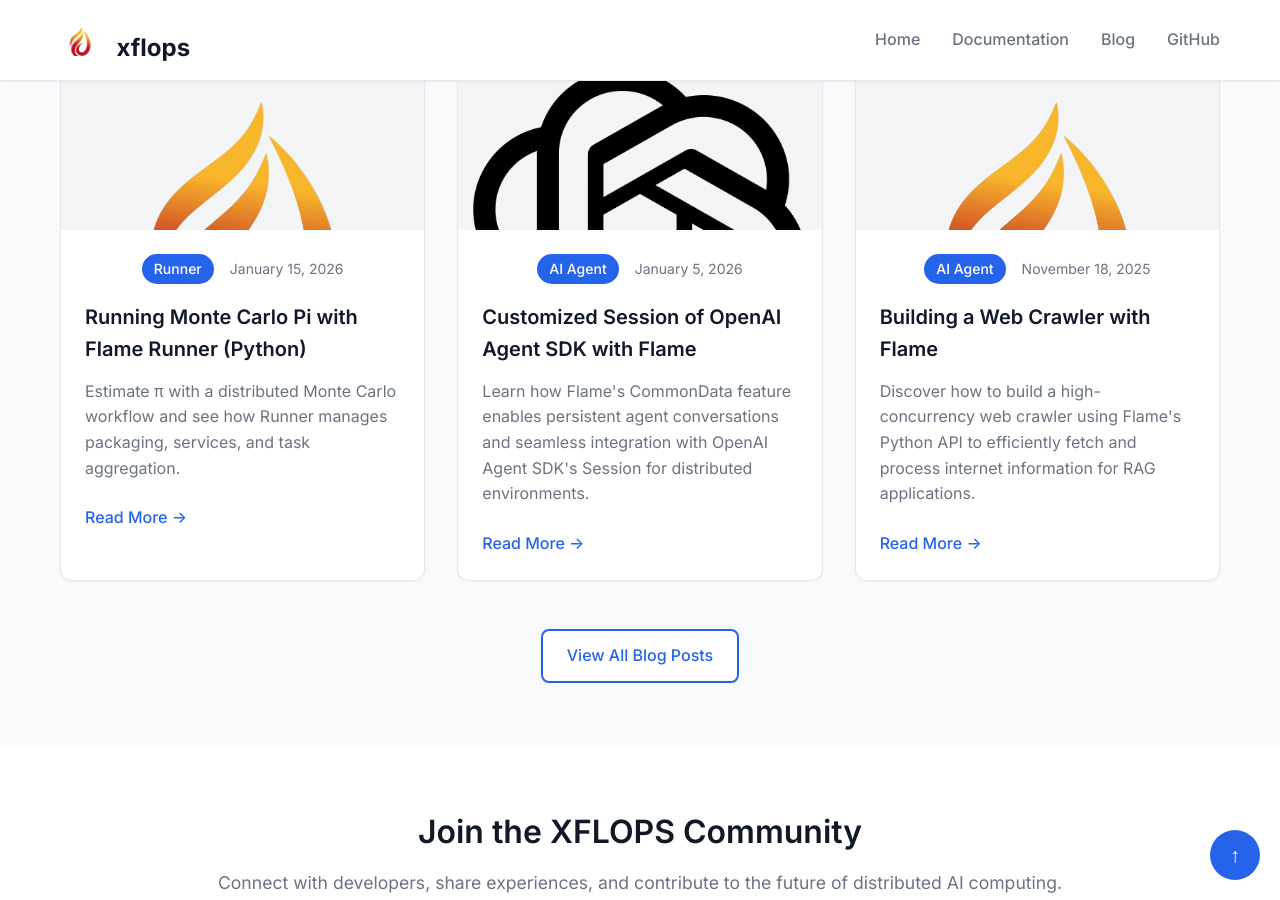
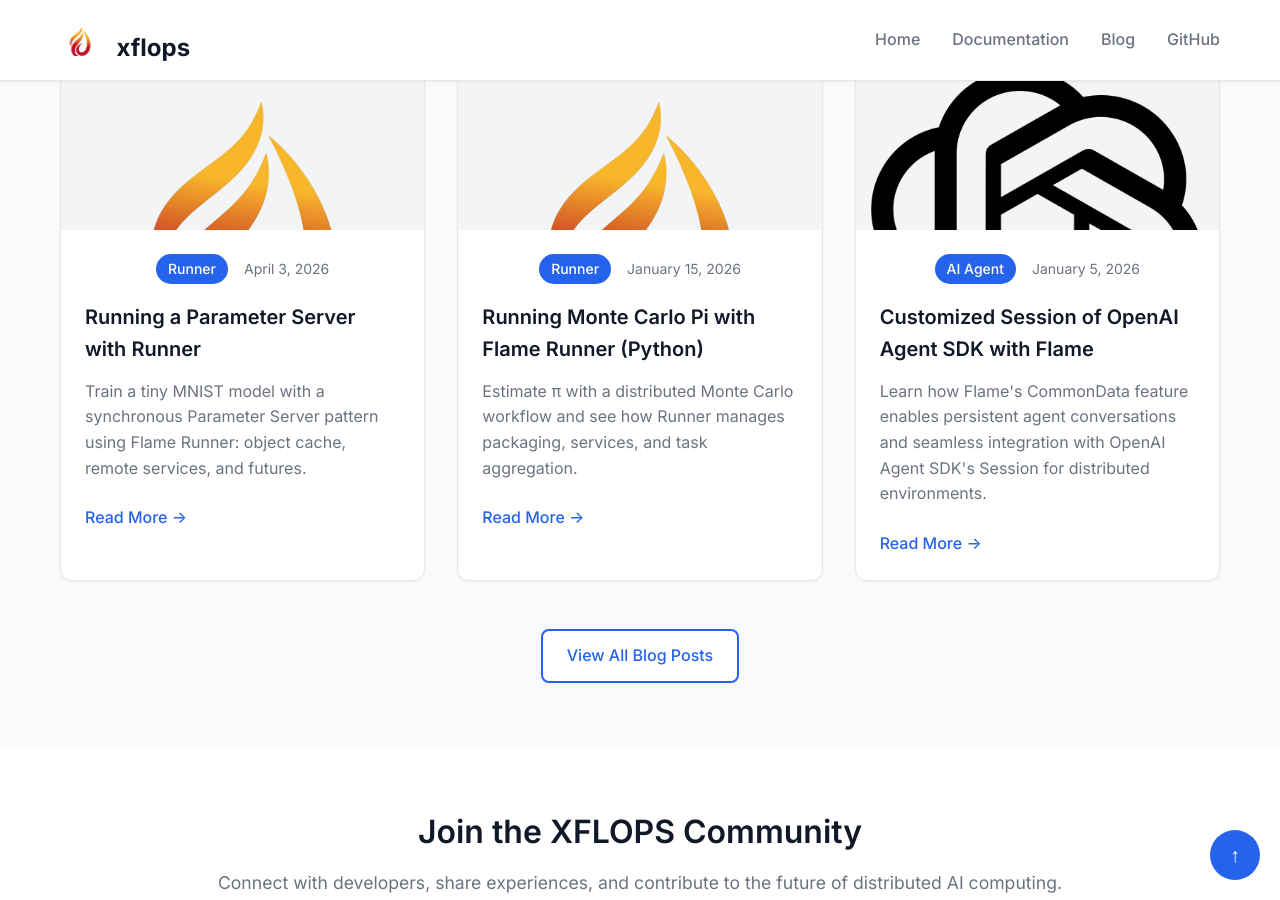
Before and after one commit to xflops/xflops.github.io, a Jekyll site: the page built from index.html, in a window 1280 px wide and 900 px high, scrolled down 3002 px. Built offline with Jekyll 4.4.1, drawn with Linux system fonts in a browser that asks for light colours.

Commit message:
Add ps example of flamepy.runner.
Signed-off-by: Klaus Ma <klausm@nvidia.com>

```diff
--- a/index.html
+++ b/index.html
@@ -127,6 +127,25 @@
         <div class="blogs-grid">
             <article class="blog-card">
                 <div class="blog-card-image">
+                    <img src="/images/flame-logo.png" alt="Flame Runner Parameter Server" class="blog-thumbnail">
+                </div>
+                <div class="blog-card-content">
+                    <div class="blog-meta">
+                        <span class="blog-category">Runner</span>
+                        <span class="blog-date">April 3, 2026</span>
+                    </div>
+                    <h3 class="blog-title">
+                        <a href="/blog/flame-runner-parameter-server/">Running a Parameter Server with Runner</a>
+                    </h3>
+                    <p class="blog-excerpt">
+                        Train a tiny MNIST model with a synchronous Parameter Server pattern using Flame Runner: object cache, remote services, and futures.
+                    </p>
+                    <a href="/blog/flame-runner-parameter-server/" class="read-more">Read More →</a>
+                </div>
+            </article>
+
+            <article class="blog-card">
+                <div class="blog-card-image">
                     <img src="/images/flame-logo.png" alt="Flame Runner Pi" class="blog-thumbnail">
                 </div>
                 <div class="blog-card-content">
@@ -160,25 +179,6 @@
                         Learn how Flame's CommonData feature enables persistent agent conversations and seamless integration with OpenAI Agent SDK's Session for distributed environments.
                     </p>
                     <a href="/blog/openai-agent-session-with-flame/" class="read-more">Read More →</a>
-                </div>
-            </article>
-
-            <article class="blog-card">
-                <div class="blog-card-image">
-                    <img src="/images/flame-logo.png" alt="Web Crawler" class="blog-thumbnail">
-                </div>
-                <div class="blog-card-content">
-                    <div class="blog-meta">
-                        <span class="blog-category">AI Agent</span>
-                        <span class="blog-date">November 18, 2025</span>
-                    </div>
-                    <h3 class="blog-title">
-                        <a href="/blog/crawler-with-flame/">Building a Web Crawler with Flame</a>
-                    </h3>
-                    <p class="blog-excerpt">
-                        Discover how to build a high-concurrency web crawler using Flame's Python API to efficiently fetch and process internet information for RAG applications.
-                    </p>
-                    <a href="/blog/crawler-with-flame/" class="read-more">Read More →</a>
                 </div>
             </article>
         </div>
```
Also changed, not shown: _blog/2026-04-03-flame-runner-parameter-server.md (added, +174 -0 lines).
